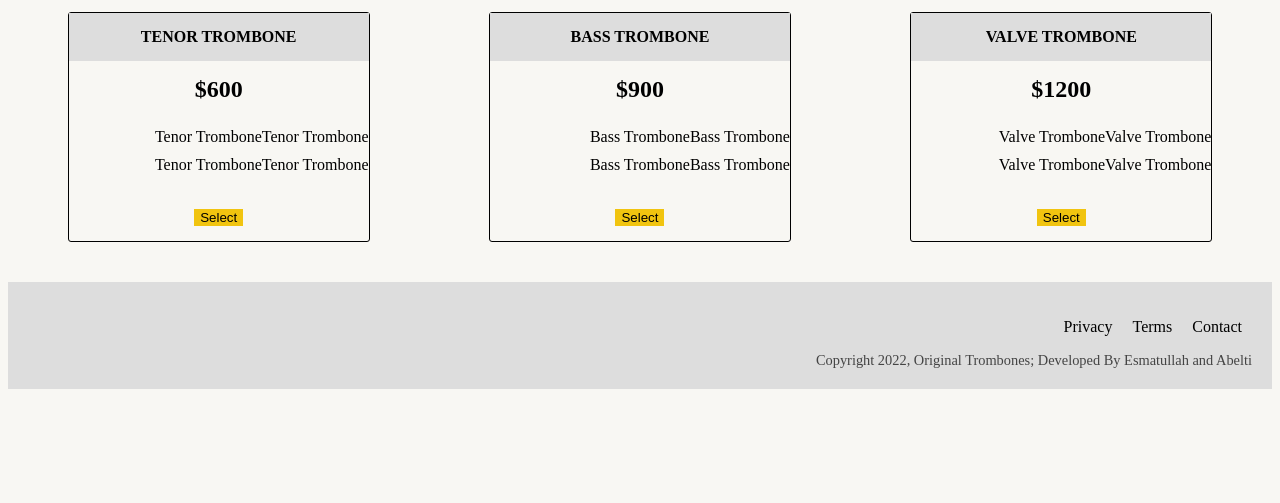
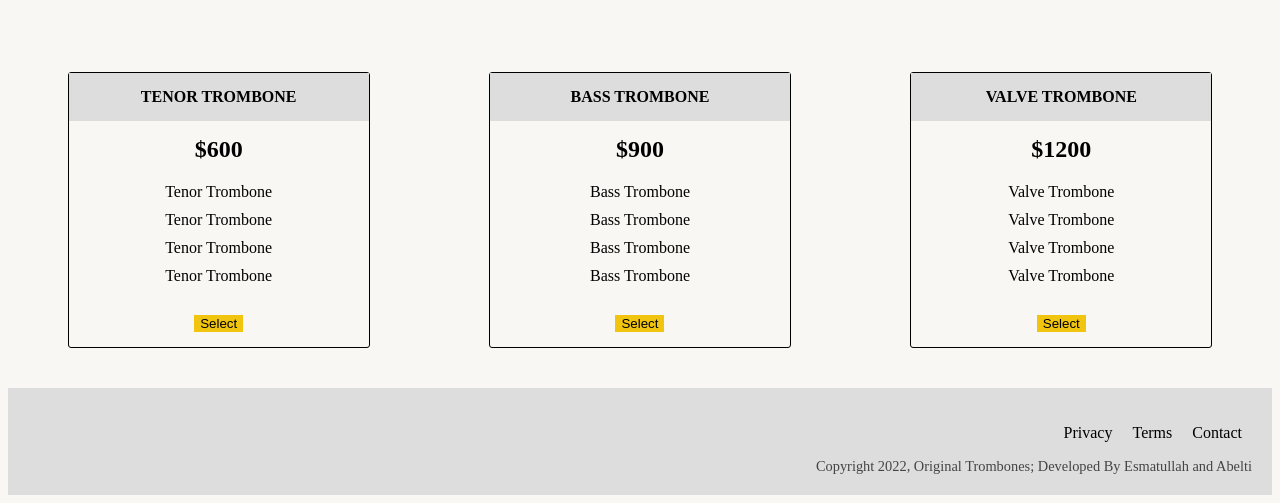
Before and after one commit to Esmatullah12/product-landing-page, a plain HTML site: page index.html in a window 1280 px wide. Shown: the part 880-1383 px from the top of the page. Before the commit the page ends 1277 px from the top, so only its background shows below. Drawn offline with Linux system fonts and the light colour scheme.

Commit message:
final price

```diff
--- a/index.html
+++ b/index.html
@@ -36,15 +36,15 @@
 
 
     <section id="feature" >
-        <table class="">
-            <tr>
+        <table class="featuretable">
+            <tr id="trbrake">
               <td><img src="emoji/fire-solid.svg" alt=""></td>
               <td>
                   <h2>Premium Materials</h2>
                   <p>Our trombones use the shiniest brass which is sourced locally. This will increase the longevity of your purchase.</p>
               </td>
             </tr>
-            <tr>
+            <tr id="trbrake">
               <td><img src="emoji/truck-solid.svg" alt=""></td>
               <td>
                   <h2>Fast Shipping</h2>
@@ -52,7 +52,7 @@
               </td>
             </tr>
 
-            <tr>
+            <tr id="trbrake">
               <td><img src="emoji/battery-full-solid.svg" alt=""></td>
               <td>
                   <h2>Quality Assurance</h2>
@@ -66,34 +66,34 @@
       <div class="product" id="tenor">
         <div class="level">Tenor Trombone</div>
         <h2>$600</h2>
-        <ol>
-          <li>Tenor Trombone</li>
-          <li>Tenor Trombone</li>
-          <li>Tenor Trombone</li>
-          <li>Tenor Trombone</li>
-        </ol>
+        <p>
+          <p>Tenor Trombone</p>
+          <p>Tenor Trombone</p>
+          <p>Tenor Trombone</p>
+          <p>Tenor Trombone</p>
+        </p>
         <button class="btn">Select</button>
       </div>
       <div class="product" id="bass">
         <div class="level">Bass Trombone</div>
         <h2>$900</h2>
-        <ol>
-          <li>Bass Trombone</li>
-          <li>Bass Trombone</li>
-          <li>Bass Trombone</li>
-          <li>Bass Trombone</li>
-        </ol>
+        <p>
+          <p>Bass Trombone</p>
+          <p>Bass Trombone</p>
+          <p>Bass Trombone</p>
+          <p>Bass Trombone</p>
+        </p>
         <button class="btn">Select</button>
       </div>
       <div class="product" id="valve">
         <div class="level">Valve Trombone</div>
         <h2>$1200</h2>
-        <ol>
-          <li>Valve Trombone</li>
-          <li>Valve Trombone</li>
-          <li>Valve Trombone</li>
-          <li>Valve Trombone</li>
-        </ol>
+        <p>
+          <p>Valve Trombone</p>
+          <p>Valve Trombone</p>
+          <p>Valve Trombone</p>
+          <p>Valve Trombone</p>
+        </p>
         <button class="btn">Select</button>
       </div>
     </section>
--- a/style.css
+++ b/style.css
@@ -121,6 +121,13 @@ tr{
     margin: auto 20%;
 }
 
+.featuretable {
+    margin: 30px auto;
+}
+.trbrakes {
+    margin: 30px auto;
+}
+
 #pricing {
     margin-top: 60px;
     display: flex;
@@ -154,11 +161,14 @@ tr{
 
   .product > ol {
     margin: 15px 0;
+    align-content: center;
+    align-items: center;
   }
 
   .product > ol > li {
     padding: 5px 0;
     align-items: center;
+    text-align: center;
   }
 
   .product > button {
```
